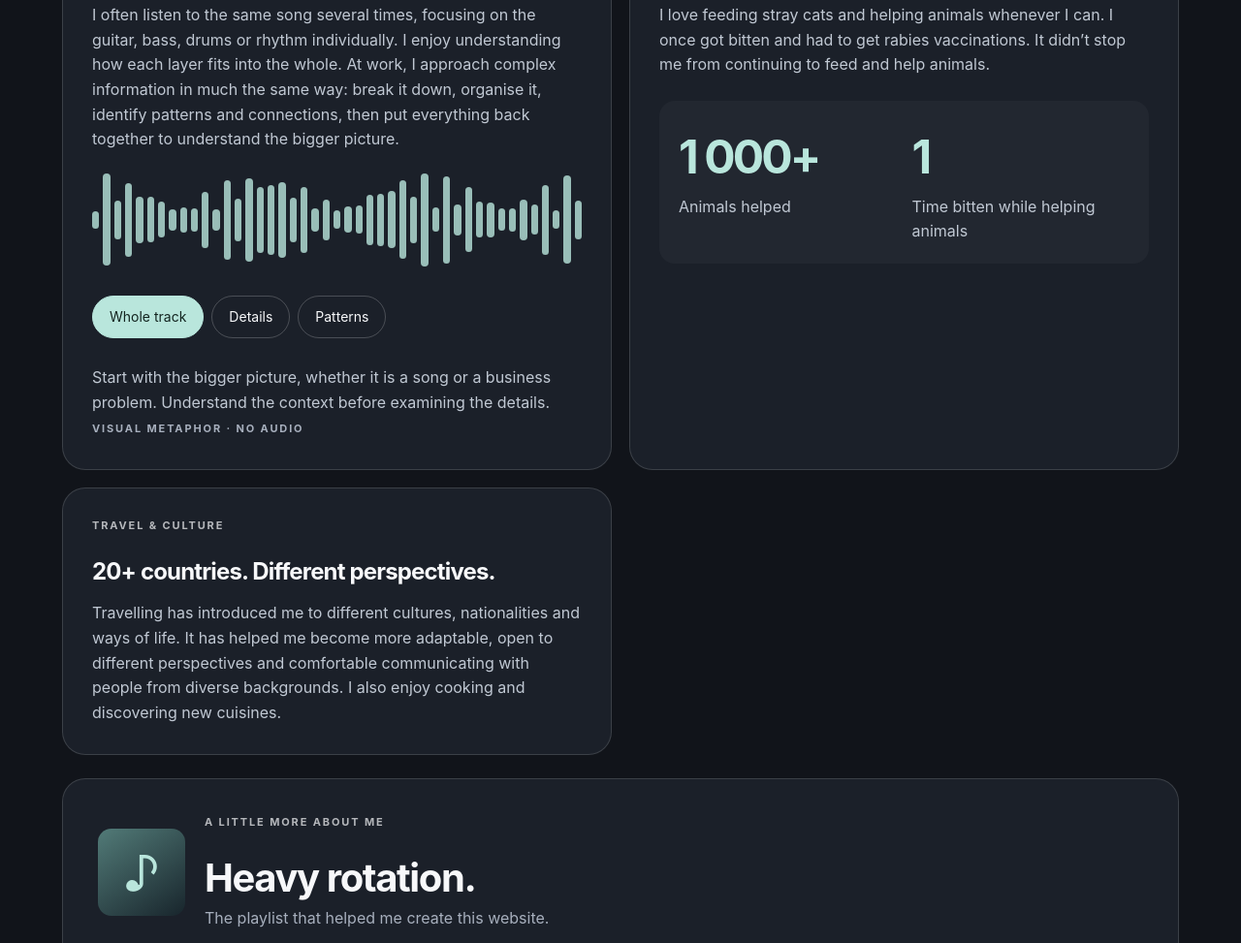
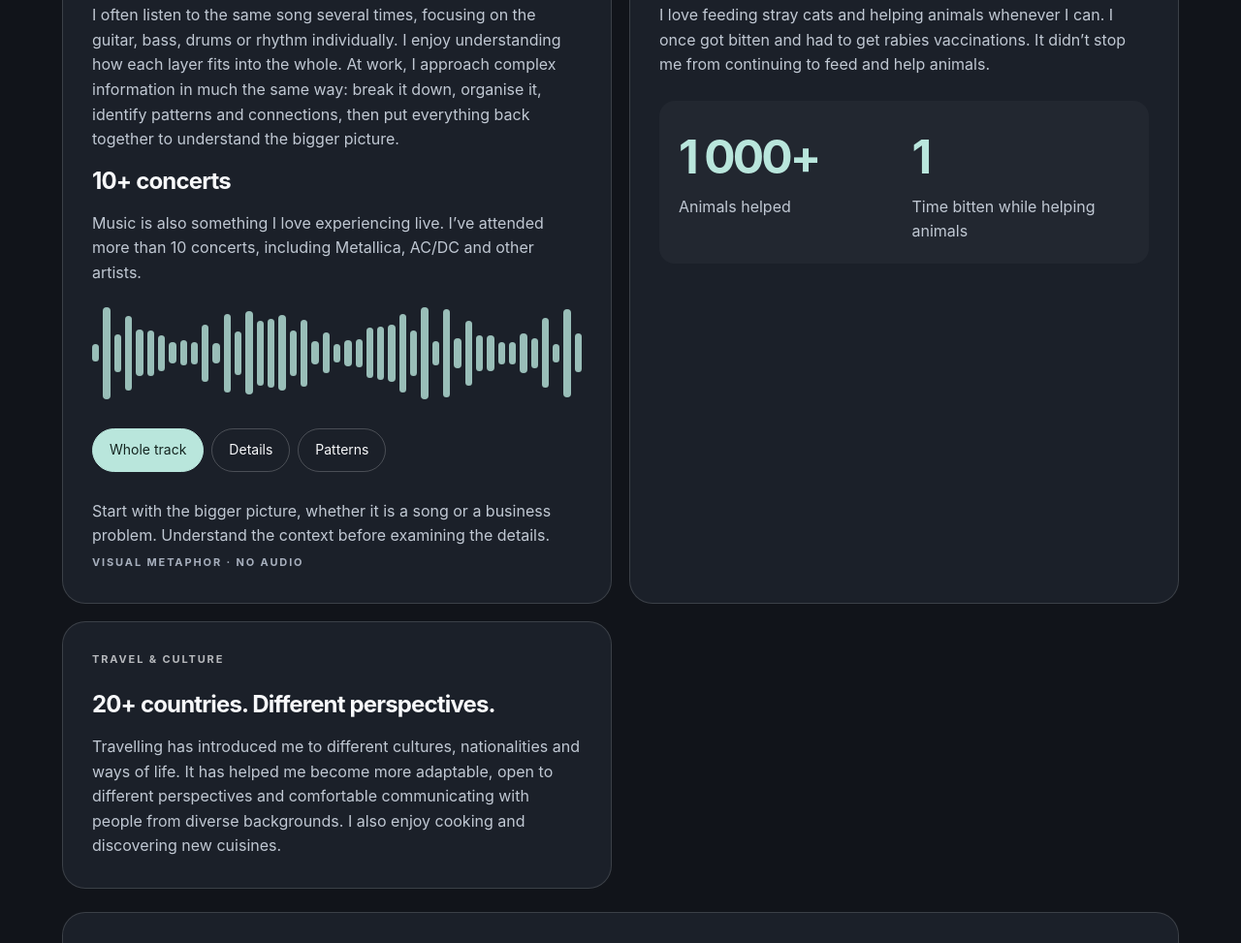
Before and after one commit to rasulatayev/rasulatayev.github.io, a plain HTML site: page index.html in a window 1280 px wide. Shown: the part 8135-9108 px from the top of the page at 97% size. Drawn offline with Linux system fonts and the light colour scheme.

Commit message:
Project Creation V1.3

```diff
--- a/index.html
+++ b/index.html
@@ -909,6 +909,7 @@
 <article class="human-card">
 <div class="photo photo-slot" data-photo="guitar.jpg">Playing guitar · Photo to come
 </div><h3>Listening differently.</h3><p>I often listen to the same song several times, focusing on the guitar, bass, drums or rhythm individually. I enjoy understanding how each layer fits into the whole. At work, I approach complex information in much the same way: break it down, organise it, identify patterns and connections, then put everything back together to understand the bigger picture.</p>
+<h3>10+ concerts</h3><p>Music is also something I love experiencing live. I’ve attended more than 10 concerts, including Metallica, AC/DC and other artists.</p>
 <div class="wave" id="wave" aria-hidden="true">
 </div>
 <div class="tabs" id="musicTabs"><button class="tab" data-mode="whole" aria-pressed="true">Whole track</button><button class="tab" data-mode="detail" aria-pressed="false">Details</button><button class="tab" data-mode="pattern" aria-pressed="false">Patterns</button>
```
